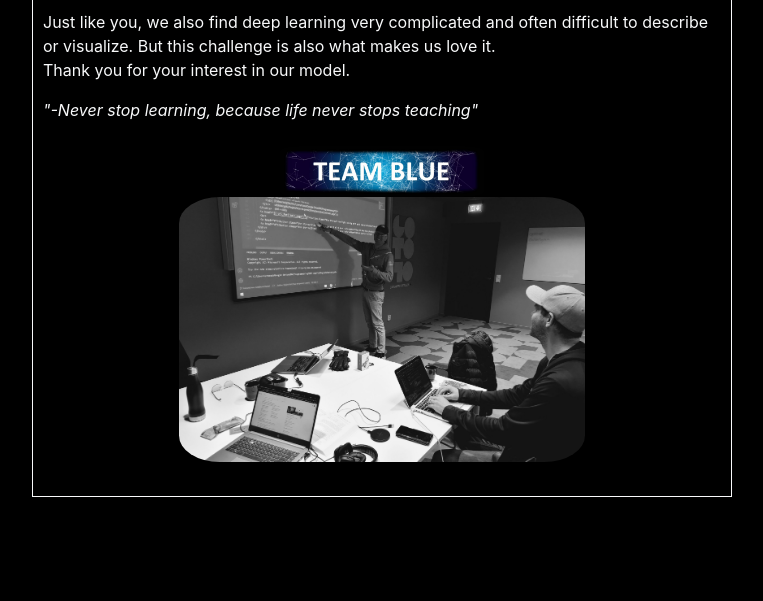
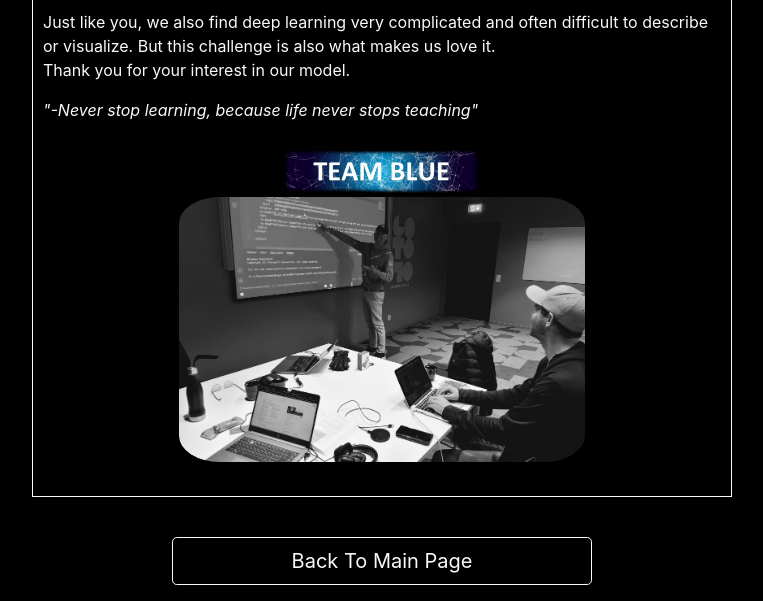
Before and after one commit to roxxuz/blue-ml-predict, a Flask app: page /howItWasDone in a window 1280 px wide. Shown: the part 4298-4899 px from the top of the page, without its empty margins (258-1021 px from the left). Before the commit the page ends 4795 px from the top, so only its background shows below. Run offline with Flask 2, Linux system fonts and the light colour scheme.

Commit message:
Button
Added button with link to main page

```diff
--- a/templates/how-it-was-done.html
+++ b/templates/how-it-was-done.html
@@ -171,6 +171,14 @@
             <img id="done-pred-images" src="../static/hard_work.jpg" class="mb-4">
         </section>
 
+        <section class="mt-3">
+            <a href="{{ url_for('main_page') }}">
+                <button class="btn btn-outline-light btn-lg mt-4 mb-3 new-pred-button">
+                    Back To Main Page
+                </button>
+            </a>
+        </section>
+
     </div>
 </body>
 
```
